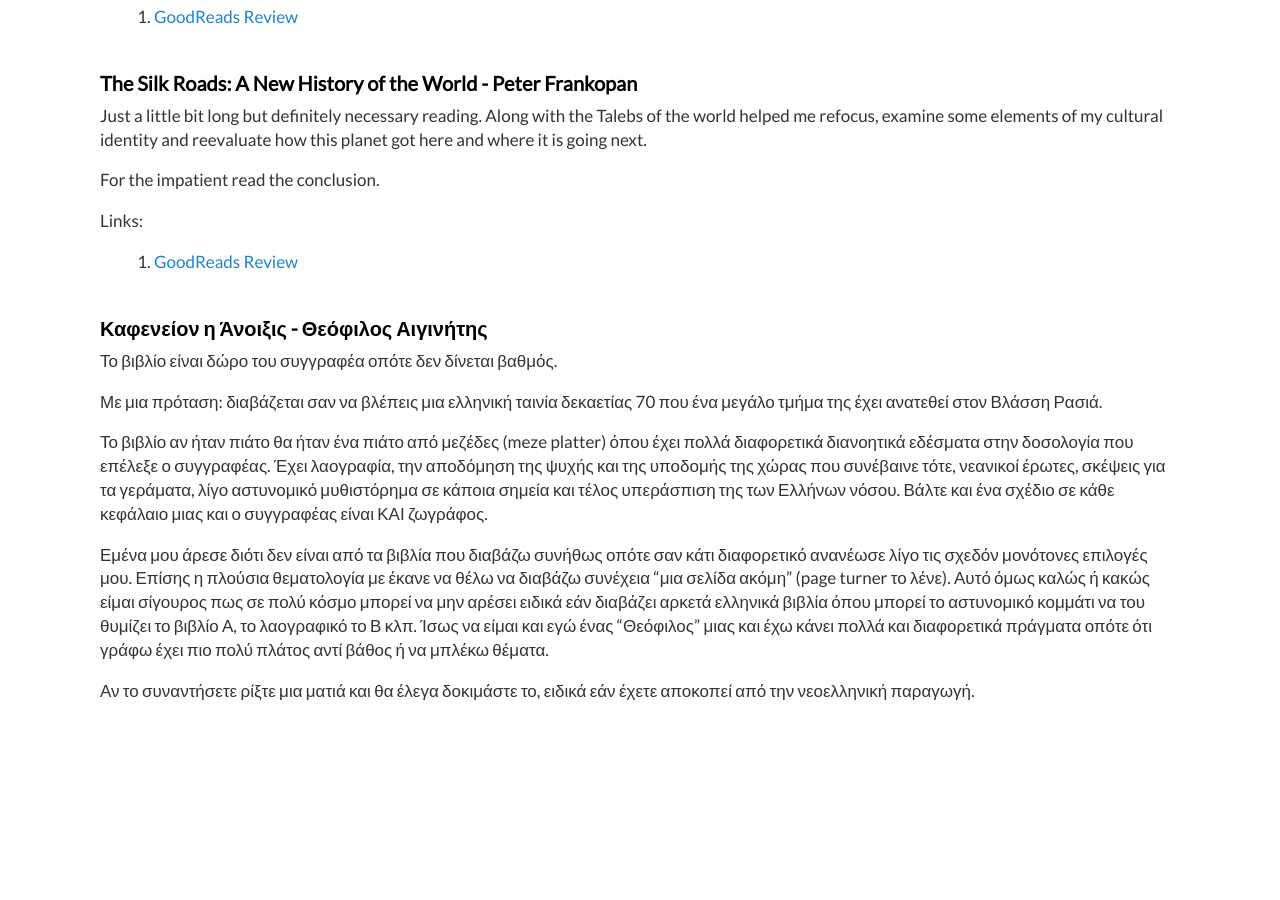
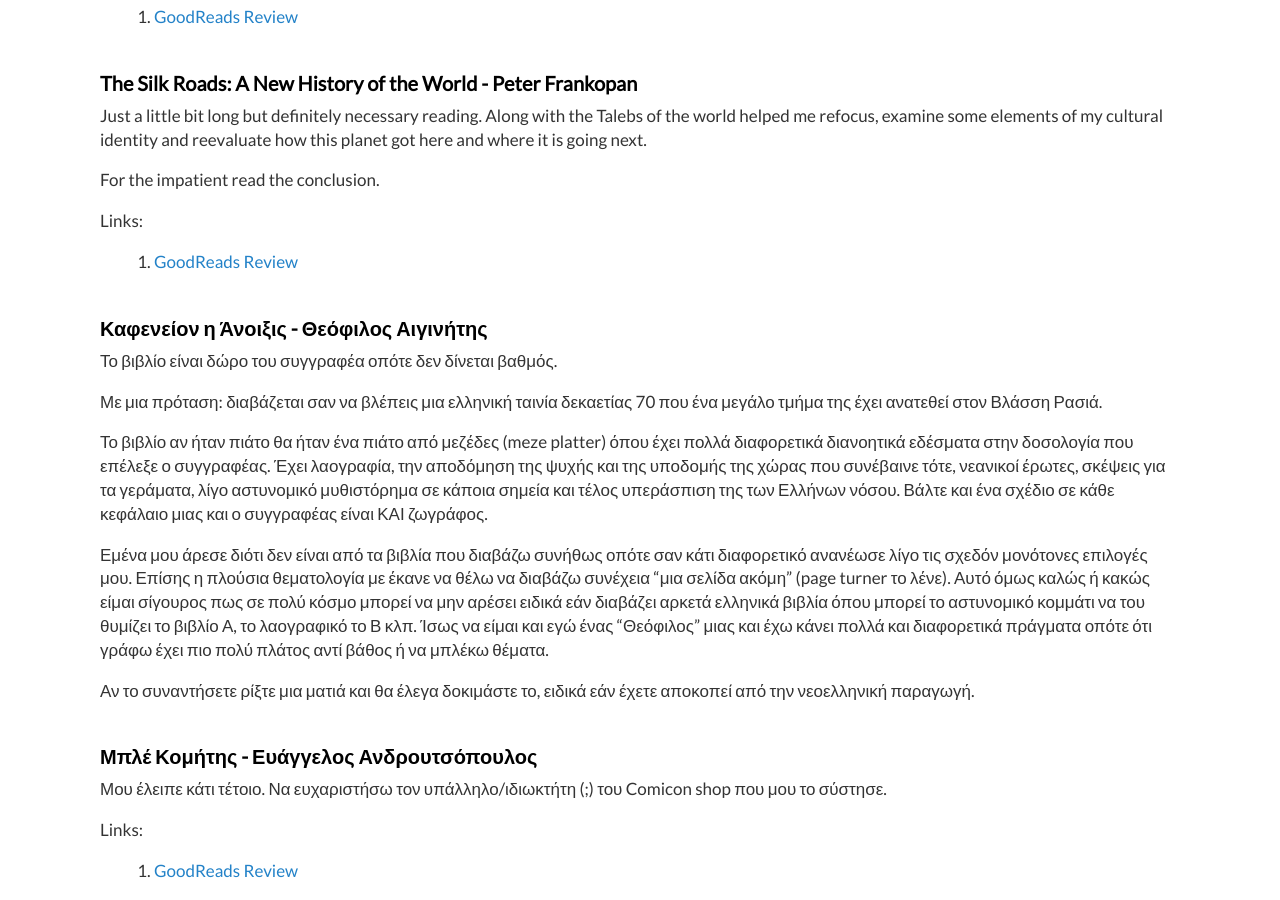
Before and after one commit to dimitrismistriotis/dimitrismistriotis.github.io, a Jekyll site: the page built from _posts/2018-01-21-books_of_2018.md, in a window 1280 px wide and 900 px high, scrolled down 6967 px. Built offline with Jekyll 4.4.1, drawn with Linux system fonts in a browser that asks for light colours; before the commit the page ends 7686 px from its top, so only the background shows below that.

Commit message:
Mple Kommitis

```diff
--- a/_posts/2018-01-21-books_of_2018.md
+++ b/_posts/2018-01-21-books_of_2018.md
@@ -426,3 +426,12 @@ Links:
 
 Αν το συναντήσετε ρίξτε μια ματιά και θα έλεγα δοκιμάστε το, ειδικά εάν έχετε
 αποκοπεί από την νεοελληνική παραγωγή.
+
+## Μπλέ Κομήτης - Ευάγγελος Ανδρουτσόπουλος
+
+Μου έλειπε κάτι τέτοιο. Να ευχαριστήσω τον υπάλληλο/ιδιωκτήτη (;) του
+Comicon shop που μου το σύστησε.
+
+Links:
+
+1.  [GoodReads Review](https://www.goodreads.com/review/show/2544861831)
```
